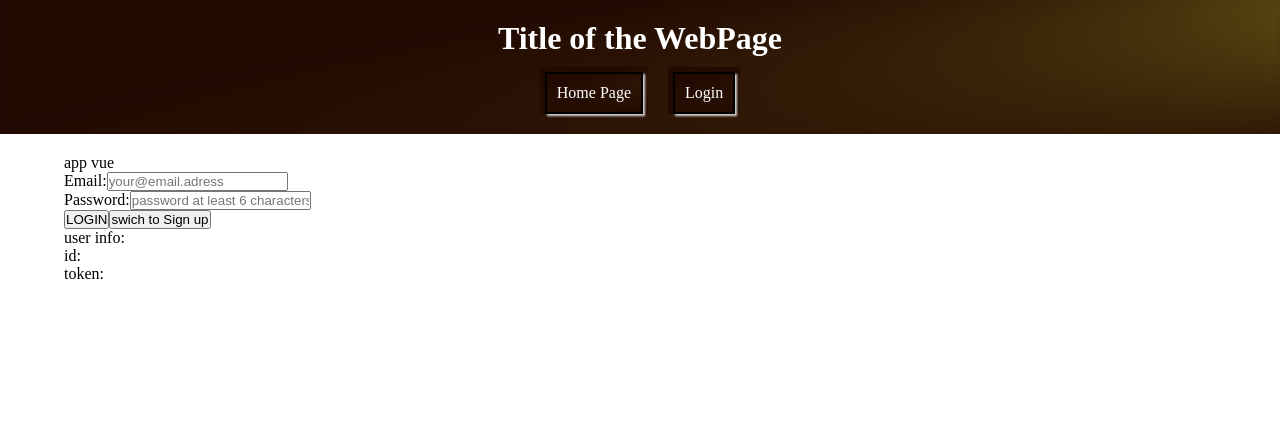
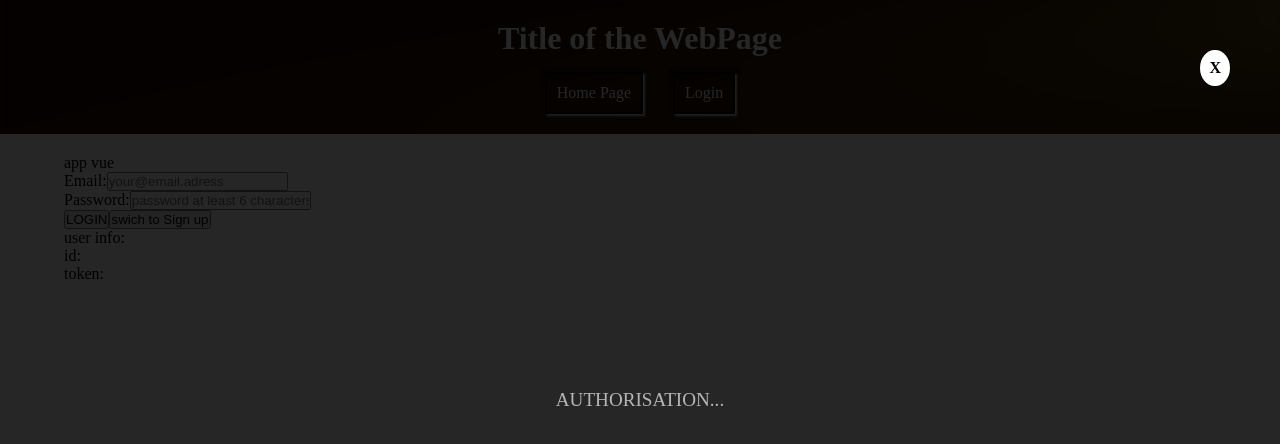
Before and after one commit to Witek120782/questionnaire_web, a Vue app: page /auth in a window 1280 px wide. Both pictures are taken after typing "name@example.com", "Sample123" into the empty fields and a click on the button "LOGIN". Shown: the top 444 px of the page. Built offline with nearby package versions, Linux system fonts and the light colour scheme; no server answers.

Commit message:
baseDialog in authPage repaired

```diff
--- a/src/pages/AuthPage.vue
+++ b/src/pages/AuthPage.vue
@@ -1,6 +1,7 @@
 <template>
+	<base-dialog v-if="isLoading" :ifFlashing="true" message="authorisation..." @hide-show="toggleDialog"/>
 	<form @submit.prevent="sumbitForm">
-		<base-dialog v-if="isLoading" :ifFlashing="baseDialogFlash" message="loading..." @hide-show="toggleDialog"></base-dialog>
+
 		<div class="form-control">
 			<label for="email">Email:</label>
 			<input type="email" id="email" placeholder="your@email.adress" v-model="email"/>
@@ -18,6 +19,7 @@
 		<p>id: {{ userId }}</p>
 		<p>token: {{ userToken }}</p>
 	</div>
+
 </template>
 
 <script>
@@ -25,14 +27,13 @@ import {ref, computed} from 'vue';
 import { useStore } from 'vuex';
 export default {
 	setup(){
+		const authorisation = ref(false);
 		const email = ref('');
 		const password = ref('');
 		const formIsValid = ref(true);
 		const mode = ref('login');
-		const isLoading = ref(false);
 		const error = ref('');
 		const store = useStore();
-		const baseDialogFlash= true;
 
 	const switchModeTextButton = computed(()=>{
 		if (mode.value === 'login'){
@@ -59,6 +60,13 @@ const sumbitButtonText = computed(()=>{
 		}
 })
 
+const isLoading = computed(()=>{
+	if (authorisation.value && !store.getters['auth/userId']) {
+		return true
+	} else {
+		authorisation.value = false
+		return false}
+})
 	function swichMode(){
 		if (mode.value === 'login'){
 			mode.value ="signUp"
@@ -68,7 +76,7 @@ const sumbitButtonText = computed(()=>{
 	}
 
 	function toggleDialog(){
-		isLoading.value=false
+		authorisation.value=false
 	}
 
 	async function sumbitForm(){
@@ -76,7 +84,7 @@ const sumbitButtonText = computed(()=>{
 		if (email.value=='' || !email.value.includes('@') || password.value.length<6){
 			formIsValid.value=false;
 		}
-		isLoading.value=true
+		authorisation.value=true
 		try{
 			if(mode.value==="login"){
 							store.dispatch('auth/login',{
@@ -91,14 +99,13 @@ const sumbitButtonText = computed(()=>{
 			}
 		} catch(err){
 			error.value = err.message || 'signup not completed :-/';
+			authorisation.value=false
 		}
 		email.value = null
 		password.value = null
-		isLoading.value=false
 	}
 
 		return{
-			baseDialogFlash,
 			email,
 			password,
 			formIsValid,
```
